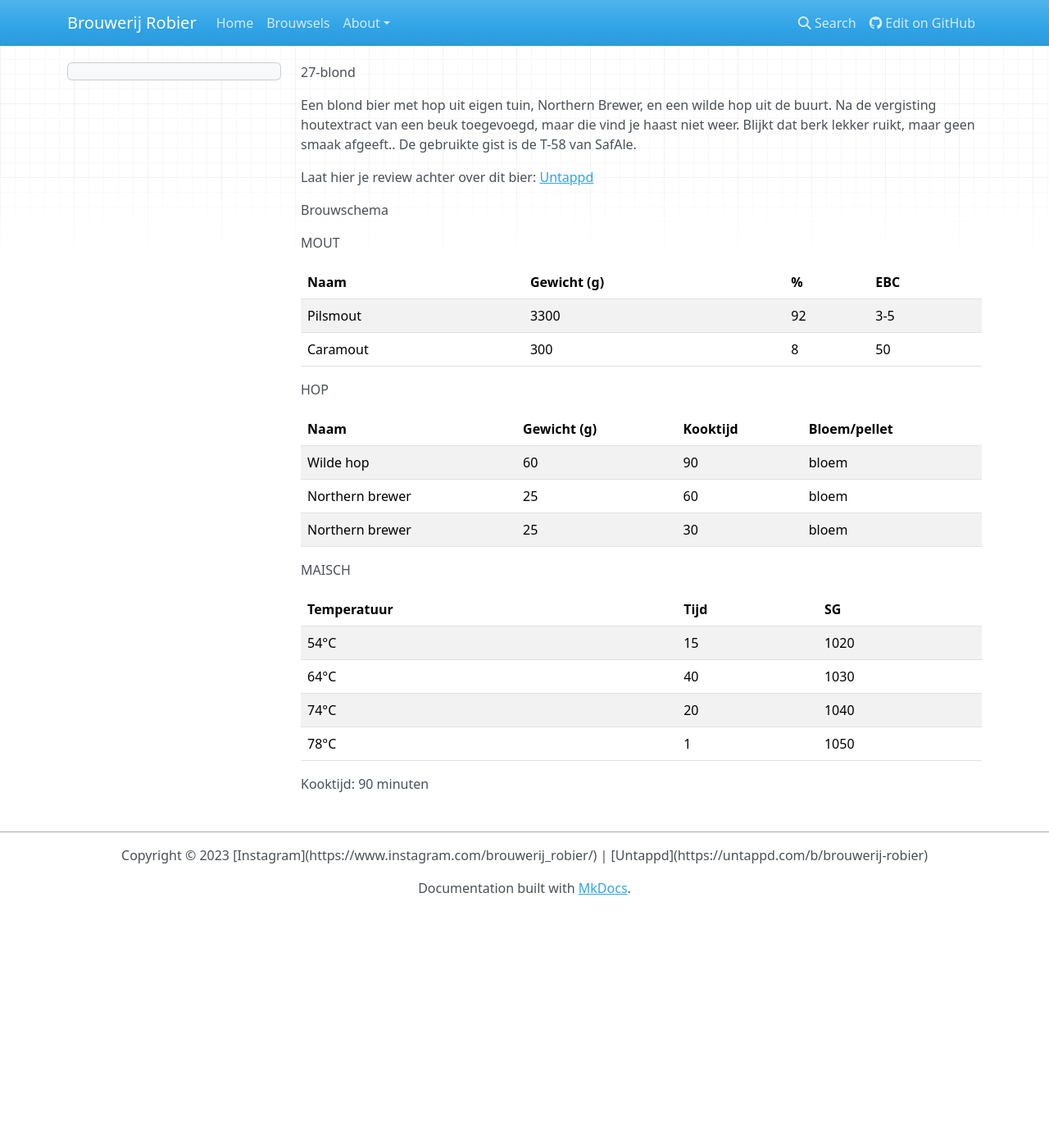
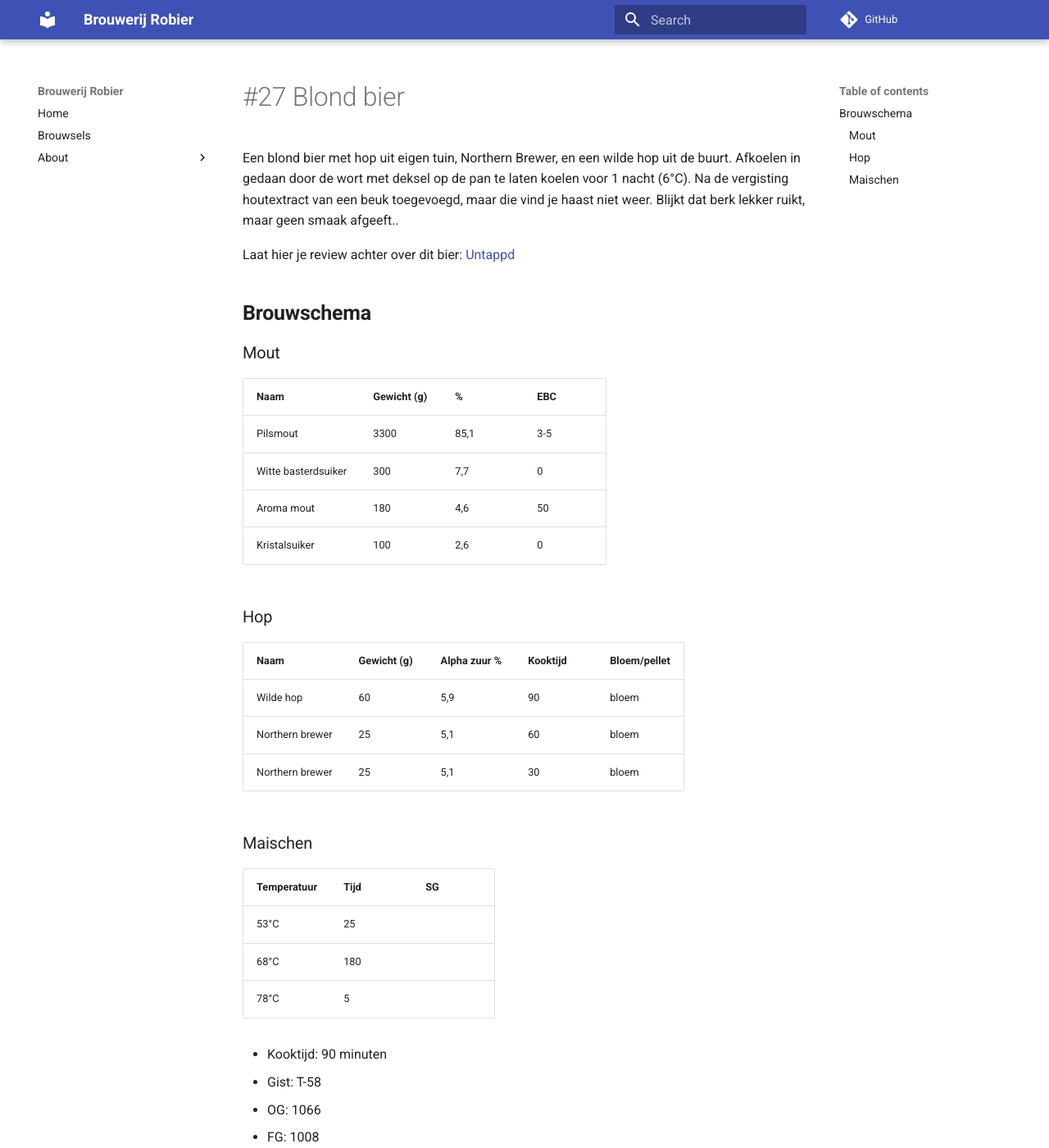
Before and after one commit to Wensink/robier, an MkDocs documentation site: the page built from docs/bieren/27-blond.md, in a window 1280 px wide and 1400 px high. Shown: the whole window at 82% size. Built offline with MkDocs 1.6.1 and Material for MkDocs 9.7.7, drawn with Linux system fonts in a browser that asks for light colours; nearby versions of some CDN libraries; comment, search, counter and statistics services are not loaded; some of the changed text lies outside the part shown.

Commit message:
Finish document for brew 27

```diff
--- a/docs/bieren/27-blond.md
+++ b/docs/bieren/27-blond.md
@@ -1,36 +1,43 @@
-27-blond
+# #27 Blond bier
 
-Een blond bier met hop uit eigen tuin, Northern Brewer, en een wilde hop uit de buurt. Na de vergisting houtextract van een beuk toegevoegd, maar die vind je haast niet weer. Blijkt dat berk lekker ruikt, maar geen smaak afgeeft..
-De gebruikte gist is de T-58 van SafAle.
+Een blond bier met hop uit eigen tuin, Northern Brewer, en een wilde hop uit de buurt. Afkoelen in gedaan door de wort met deksel op de pan te laten koelen voor 1 nacht (6°C). Na de vergisting houtextract van een beuk toegevoegd, maar die vind je haast niet weer. Blijkt dat berk lekker ruikt, maar geen smaak afgeeft..
+
 
 Laat hier je review achter over dit bier:
-[Untappd](https://untappd.com/b/brouwerij-robier-nummer-27/5225528)
+[Untappd](https://untappd.com/b/brouwerij-robier-nummer-27/5225528){target=_blank}
 
 
-Brouwschema
 
-MOUT
+##**Brouwschema**
+
+
+###Mout
 
 Naam | Gewicht (g) | % | EBC
 ------------ | ---- | --- | ------------
-Pilsmout | 3300 | 92 | 3-5
-Caramout | 300  | 8 | 50
+Pilsmout | 3300 | 85,1 | 3-5
+Witte basterdsuiker | 300 | 7,7 | 0
+Aroma mout | 180  | 4,6 | 50
+Kristalsuiker | 100 | 2,6 | 0
 
-HOP
 
-Naam | Gewicht (g) | Kooktijd | Bloem/pellet
------------- | ---- | --- | ------------
-Wilde hop | 60 | 90 | bloem
-Northern brewer | 25  | 60 | bloem
-Northern brewer | 25  | 30 | bloem
+###Hop
 
-MAISCH
+Naam | Gewicht (g) | Alpha zuur % | Kooktijd | Bloem/pellet
+------------ | ---- | --- | ---- | ------------
+Wilde hop | 60 | 5,9 | 90 | bloem
+Northern brewer | 25 | 5,1 | 60 | bloem
+Northern brewer | 25 | 5,1 | 30 | bloem
+
+###Maischen
 
 Temperatuur | Tijd | SG
 ------------ | ---- | ------------
-54°C | 15 | 1020
-64°C | 40  | 1030
-74°C | 20  | 1040
-78°C | 1  | 1050
+53°C | 25 |
+68°C | 180  |
+78°C | 5  |
 
-Kooktijd: 90 minuten
+- Kooktijd: 90 minuten
+- Gist: T-58
+- OG: 1066
+- FG: 1008
--- a/docs/stylesheets/extra.css
+++ b/docs/stylesheets/extra.css
@@ -1,4 +1,4 @@
-.md-footer__inner {
+nav.md-footer__inner.md-grid {
   display: none;
 }
 
--- a/mkdocs.yml
+++ b/mkdocs.yml
@@ -7,14 +7,14 @@ repo_url: https://github.com/wensink/robier
 edit_uri: blob/main/docs/
 
 theme:
-    name: mkdocs
+    name: material
     locale: en
     highlightjs: true
     hljs_languages:
         - yaml
         - python
-    hide:
-        - footer
+    features:
+        - navigation.footer
 
 nav:
     - Home: index.md
@@ -25,10 +25,21 @@ nav:
 
 extra:
     social:
-        - icon: fontawesome/brands/instagram
+        - icon: simple/instagram
           link: https://www.instagram.com/brouwerij_robier/
+        - icon: simple/untappd
+          link: https://untappd.com/b/brouwerij-robier
 
 extra_css:
     - stylesheets/extra.css
 
-copyright: Copyright &copy; 2023 [Instagram](https://www.instagram.com/brouwerij_robier/) | [Untappd](https://untappd.com/b/brouwerij-robier)
+markdown_extensions:
+    - admonition
+    - codehilite
+    - smarty
+    - meta
+    - toc:
+          permalink: True
+    - attr_list
+
+copyright: Copyright &copy; 2023
```
Also changed, not shown: docs/brouwsels.md (+8 -8 lines), docs/about/contact.md (line endings or trailing spaces).
